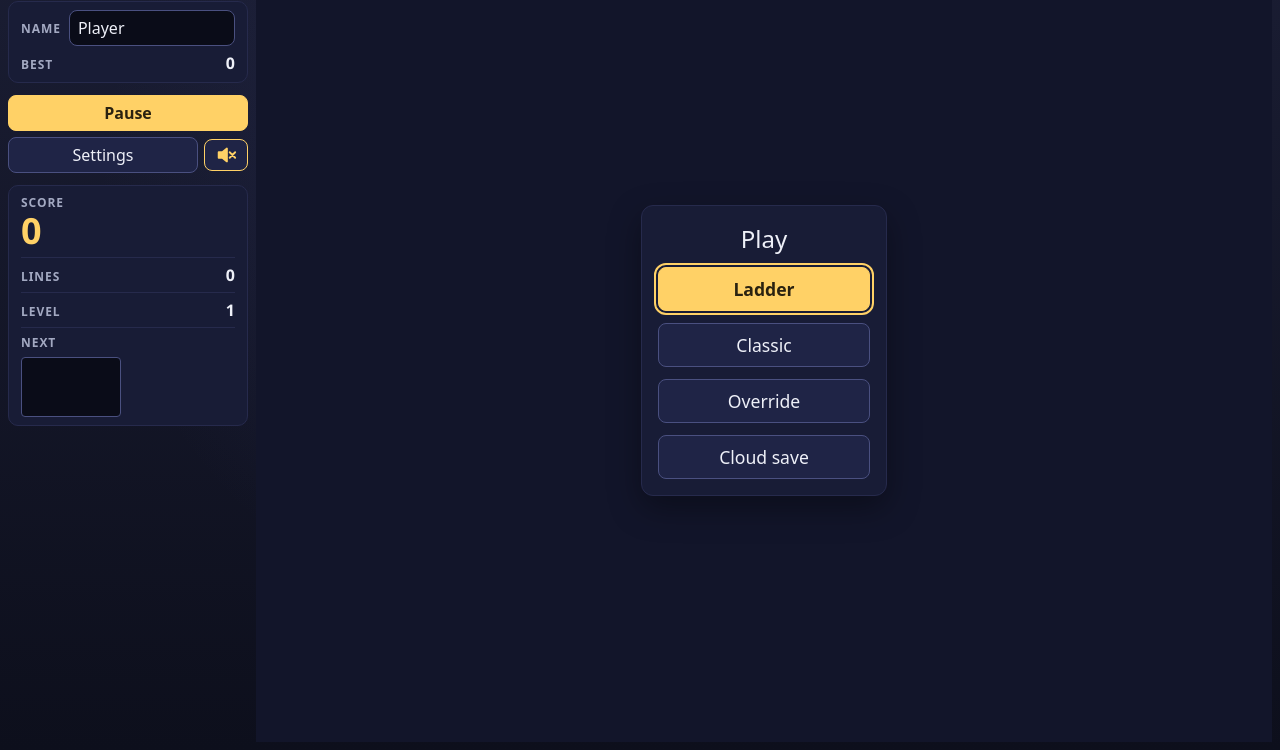
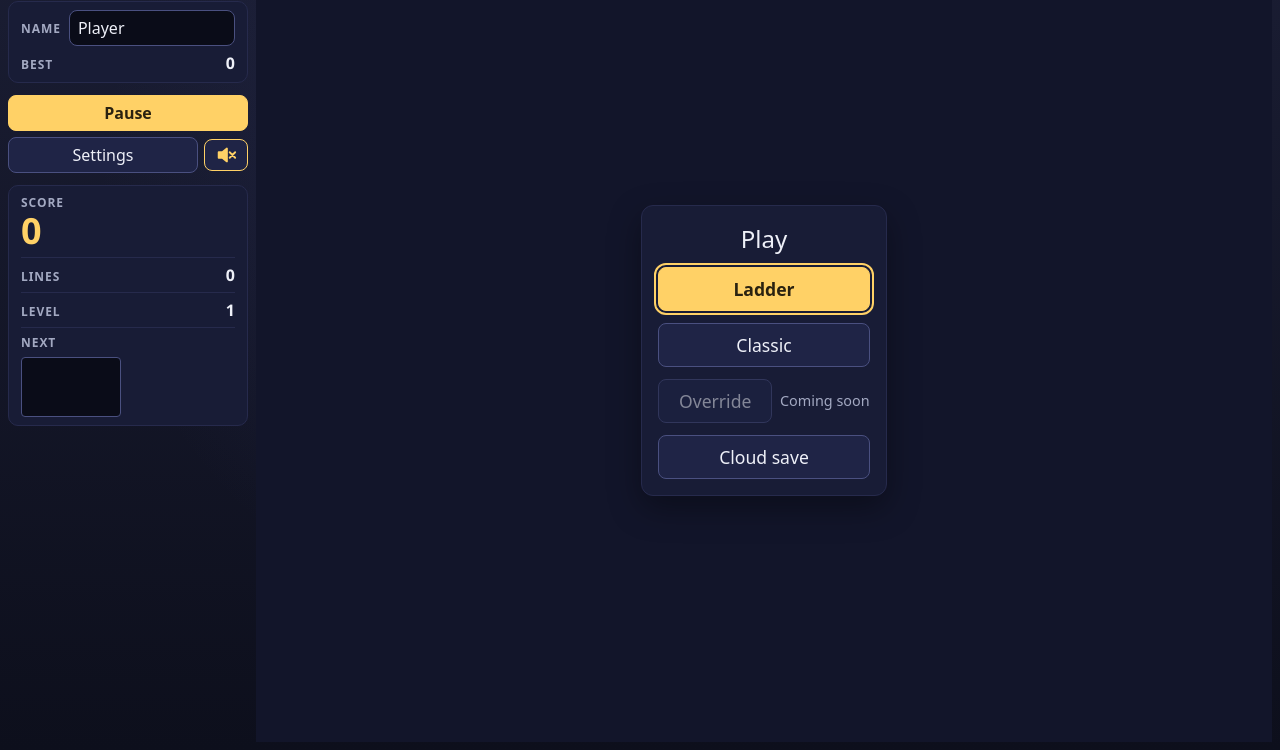
Before and after one commit to danhquach/quadrix, a website built with Vite: page index.html in a window 1280 px wide. Shown: the part 50-800 px from the top of the page. Built offline with nearby package versions, Linux system fonts and the light colour scheme; no server answers; animation ran at ten frames a second.

Commit message:
QX-035 Main menu: disable Override, mark it "Coming soon" (#69)
Override has none of its features yet, so the main menu shows its
button disabled with "Coming soon" beside it (also its accessible
description). The Override mode itself is untouched; a saved Override
game still resumes, restarts and retries as before.

Closes #66

Co-authored-by: Claude Opus 5.5 <noreply@anthropic.com>

```diff
--- a/index.html
+++ b/index.html
@@ -92,7 +92,12 @@
             <p class="pause-title">Play</p>
             <button id="play-ladder" class="primary" type="button">Ladder</button>
             <button type="button" data-mode="classic">Classic</button>
-            <button type="button" data-mode="override">Override</button>
+            <div class="menu-soon">
+              <button type="button" data-mode="override" disabled aria-describedby="override-soon">
+                Override
+              </button>
+              <span id="override-soon" class="soon">Coming soon</span>
+            </div>
             <button id="open-cloud" type="button" hidden>Cloud save</button>
           </div>
           <div
--- a/package.json
+++ b/package.json
@@ -1,7 +1,7 @@
 {
   "name": "quadrix",
   "private": true,
-  "version": "0.27.0",
+  "version": "0.27.1",
   "type": "module",
   "engines": {
     "node": "^20.19.0 || >=22.12.0"
--- a/src/page.css
+++ b/src/page.css
@@ -491,6 +491,24 @@ input[type='radio'] {
 }
 .pause-menu > button {
   min-width: 12em;
+}
+/* A mode not built yet: its button greyed out, "Coming soon" beside it. */
+.menu-soon {
+  display: flex;
+  align-items: center;
+  gap: 8px;
+}
+.menu-soon button {
+  flex: 1;
+}
+.pause-menu button:disabled {
+  opacity: 0.5;
+  cursor: not-allowed;
+}
+.soon {
+  color: var(--muted);
+  font-size: 0.9rem;
+  white-space: nowrap;
 }
 /* The result screen leaves the final board in sight behind it. It fades in once the
    game-over grey has swept the stack (main.ts holds it till then, and marks it .enter
```
Also changed, not shown: 1 other file.
